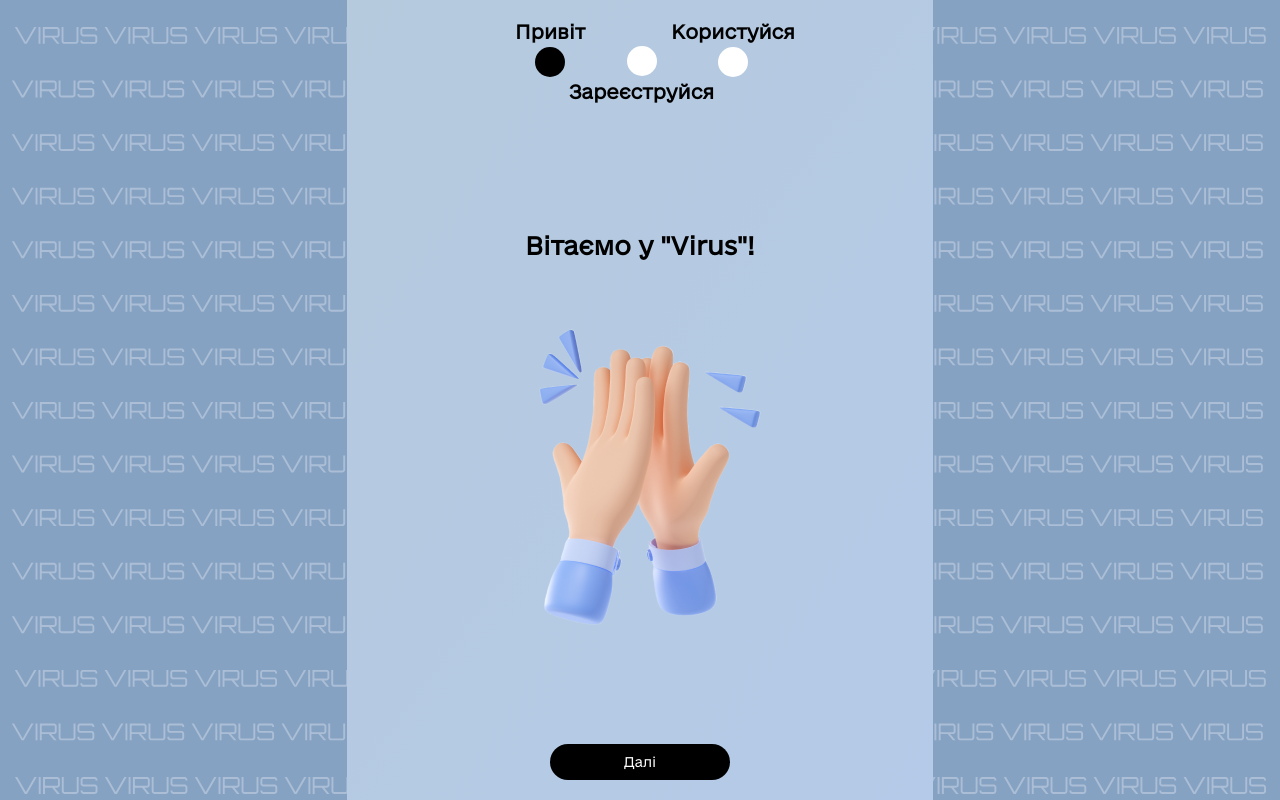
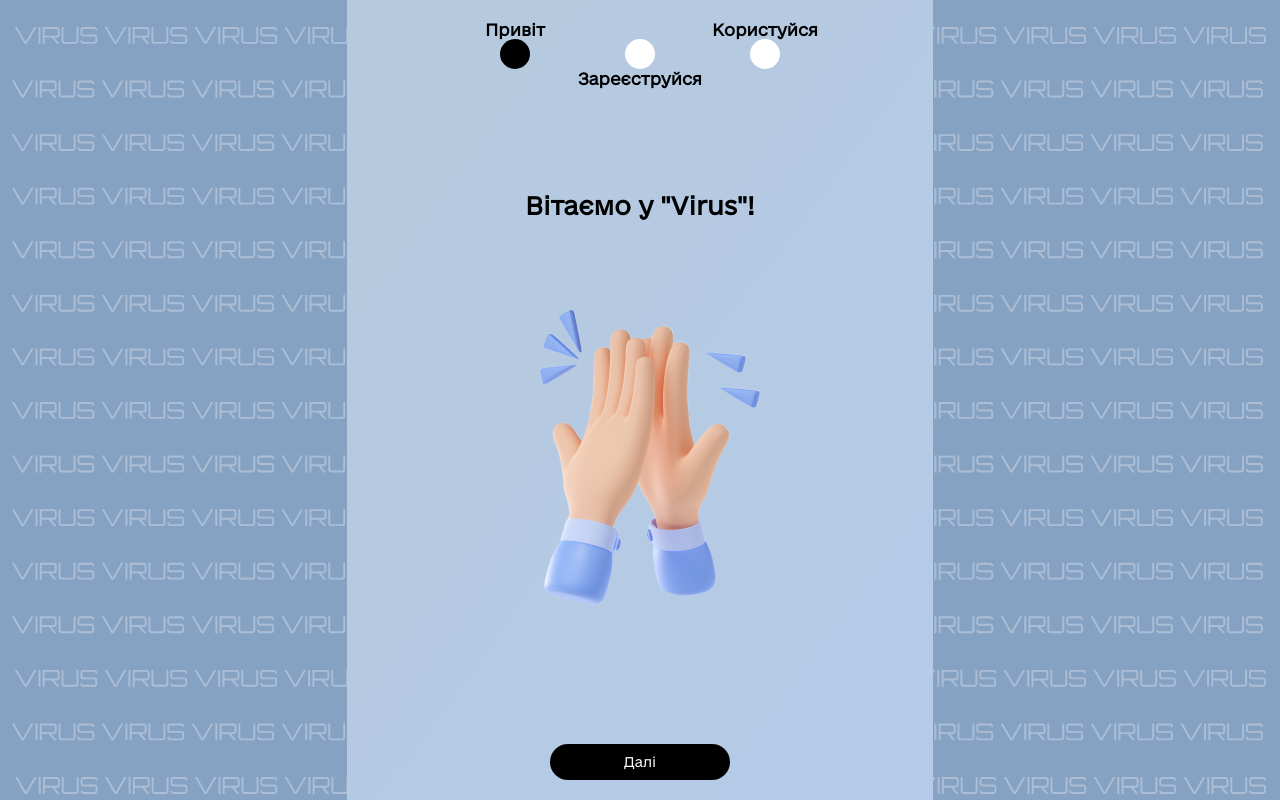
Before and after one commit to Lunessel/Hackath0n8, a React (Create React App) app: page / in a window 1280 px wide. Built offline with nearby package versions, Linux system fonts and the light colour scheme.

Commit message:
fix dots

```diff
--- a/src/components/shared/CircleStageItem/CircleStageItem.js
+++ b/src/components/shared/CircleStageItem/CircleStageItem.js
@@ -7,17 +7,19 @@
         <div className='circle-stage-item'>
 
             <div className={'circle-container'} >
-                <h3>Привіт</h3>
+                <h4>Привіт</h4>
                 <div className='circle' style={{backgroundColor: step >= 1 ? 'black' : 'white'}}></div>
                 {/*<div className='line' style={{backgroundColor: step >= 2 ? 'black' : 'white'}}></div>*/}
             </div>
             <div className='circle-container' style={{bottom: 0, left: '54px'}}>
+                <div style={{height: "19px"}}></div>
                 <div className='circle' style={{backgroundColor: step >= 2 ? 'black' : 'white'}}></div>
-                <h3>Зареєструйся</h3>
+                <h4>Зареєструйся</h4>
+                {/*<h3>Зареєструйся</h3>*/}
                 {/*<div className='line' style={{backgroundColor: step >= 3 ? 'black' : 'white'}}></div>*/}
             </div>
             <div className='circle-container' style={{top: 0, right: 0}}>
-                <h3>Користуйся</h3>
+                <h4>Користуйся</h4>
                 <div className='circle' style={{backgroundColor: step >= 3 ? 'black' : 'white'}}></div>
             </div>
         </div>
--- a/src/components/shared/CircleStageItem/circle_stage_item.scss
+++ b/src/components/shared/CircleStageItem/circle_stage_item.scss
@@ -1,13 +1,13 @@
 .circle-stage-item {
   display: flex;
-  flex-direction: column;
-  row-gap: 40px;
-  position: relative;
-  width: 280px;
+  //flex-direction: column;
+  flex-direction: row;
+  justify-content: space-between;
+  align-items: flex-start;
   height: 83px;
   //padding-right: 20px;
-  margin-left: 30px;
-  margin-bottom: 60px;
+  //margin-left: 30px;
+  //margin-bottom: 60px;
 }
 
 .circle-container {
@@ -15,8 +15,9 @@
   flex-direction: column;
   align-items: center;
   justify-content: center;
-  row-gap: 4px;
-  position: absolute;
+  min-width: 125px;
+  //row-gap: 4px;
+  //position: absolute;
 }
 
 .circle {
```
